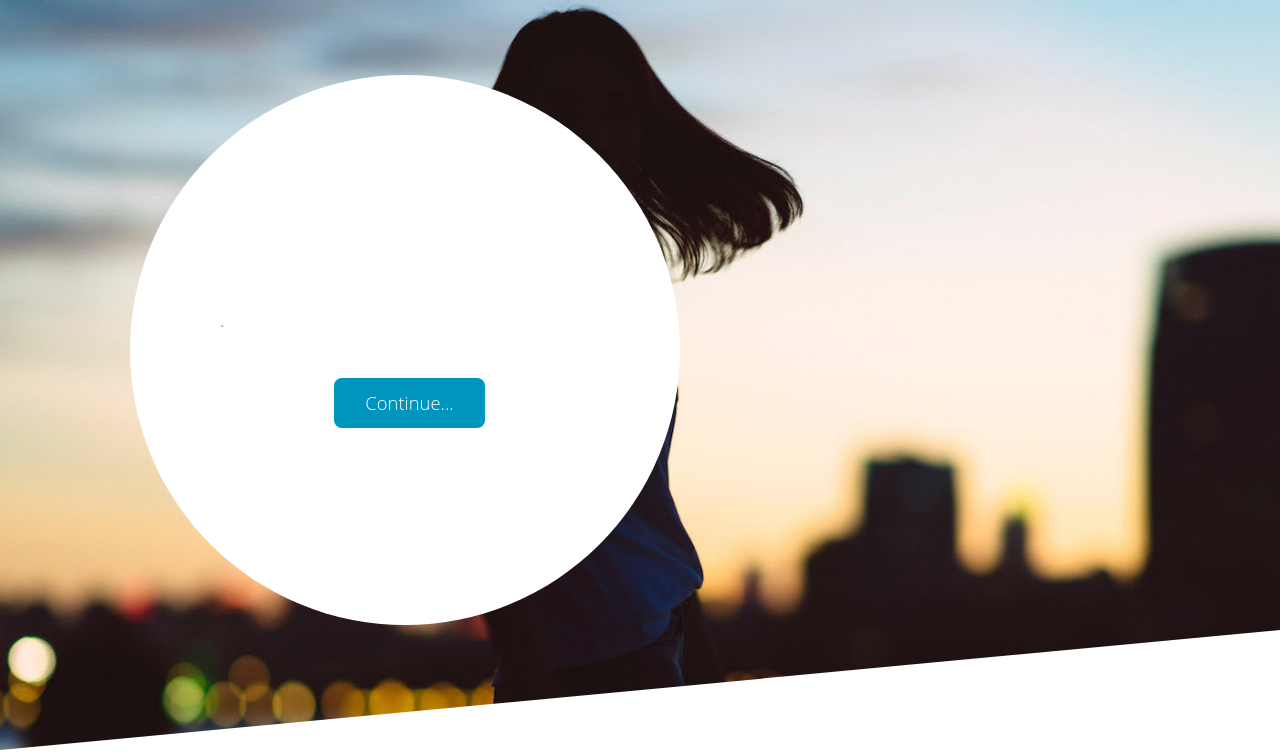
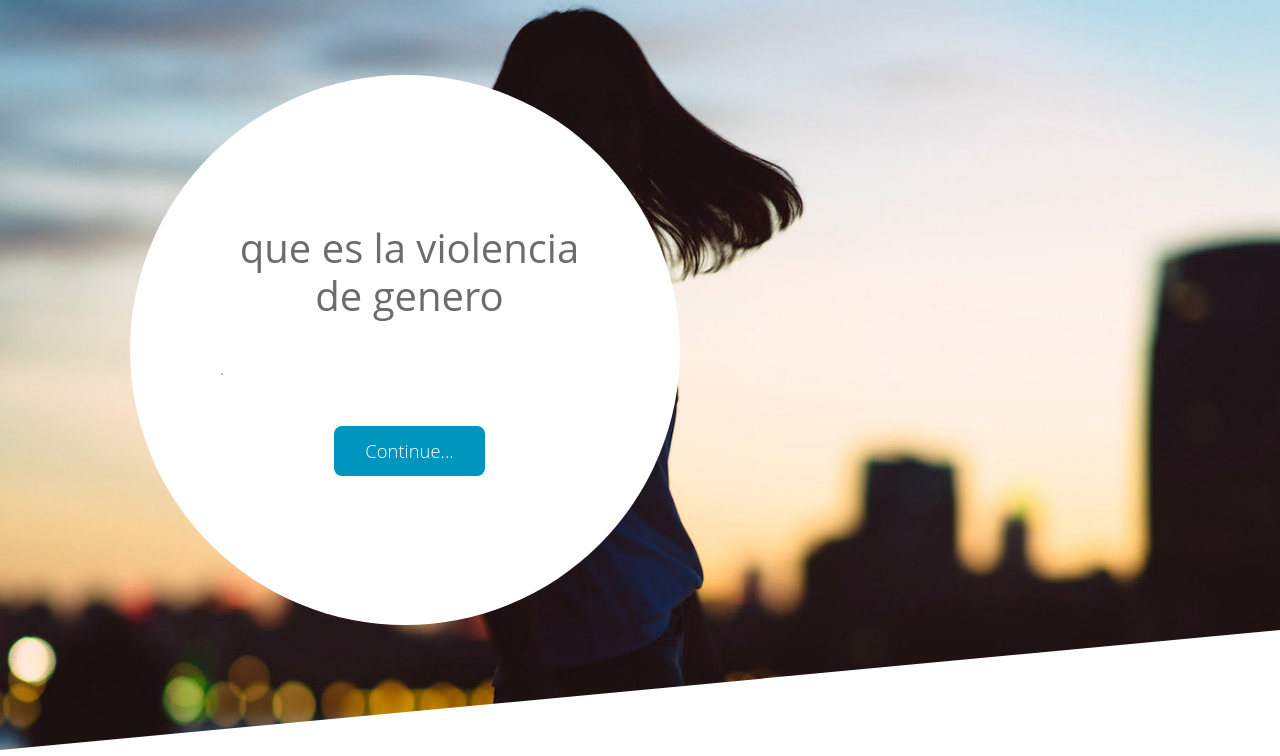
Before and after one commit to enyren/ultimo, a plain HTML site: page index.html in a window 1280 px wide. Shown: the top 756 px of the page. Drawn offline with Linux system fonts and the light colour scheme.

Commit message:
Update index.html

```diff
--- a/index.html
+++ b/index.html
@@ -25,7 +25,7 @@
                     <div class="col-sm-12">
                         <div class="tm-bg-circle-white tm-flex-center-v">
                             <header class="text-center">
-		            <h1 class=" que es la violencia de genero-title"></h1>
+		            <h1 class=" ">que es la violencia de genero</h1>
                                 <p class="tm-site-subtitle"></p>
                             </header>
                             <p>.</p>
```
